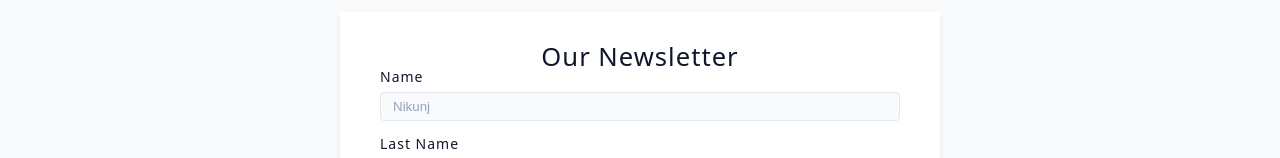
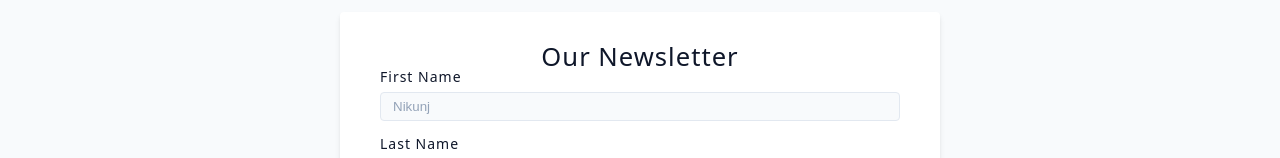
Before and after one commit to ProfessorBunny/Cheers-Lounge, a React (Vite) app: page /newsletter in a window 1280 px wide. Shown: the part 202-360 px from the top of the page. Built offline with nearby package versions, Linux system fonts and the light colour scheme.

Commit message:
form updated

```diff
--- a/src/pages/NewsLetter.jsx
+++ b/src/pages/NewsLetter.jsx
@@ -30,7 +30,7 @@ const NewsLetter = () => {
       {/* {First Name} */}
       <div className="form-row">
         <label htmlFor="name" className="form-label">
-          Name
+          First Name
         </label>
         <input
           type="text"
```
